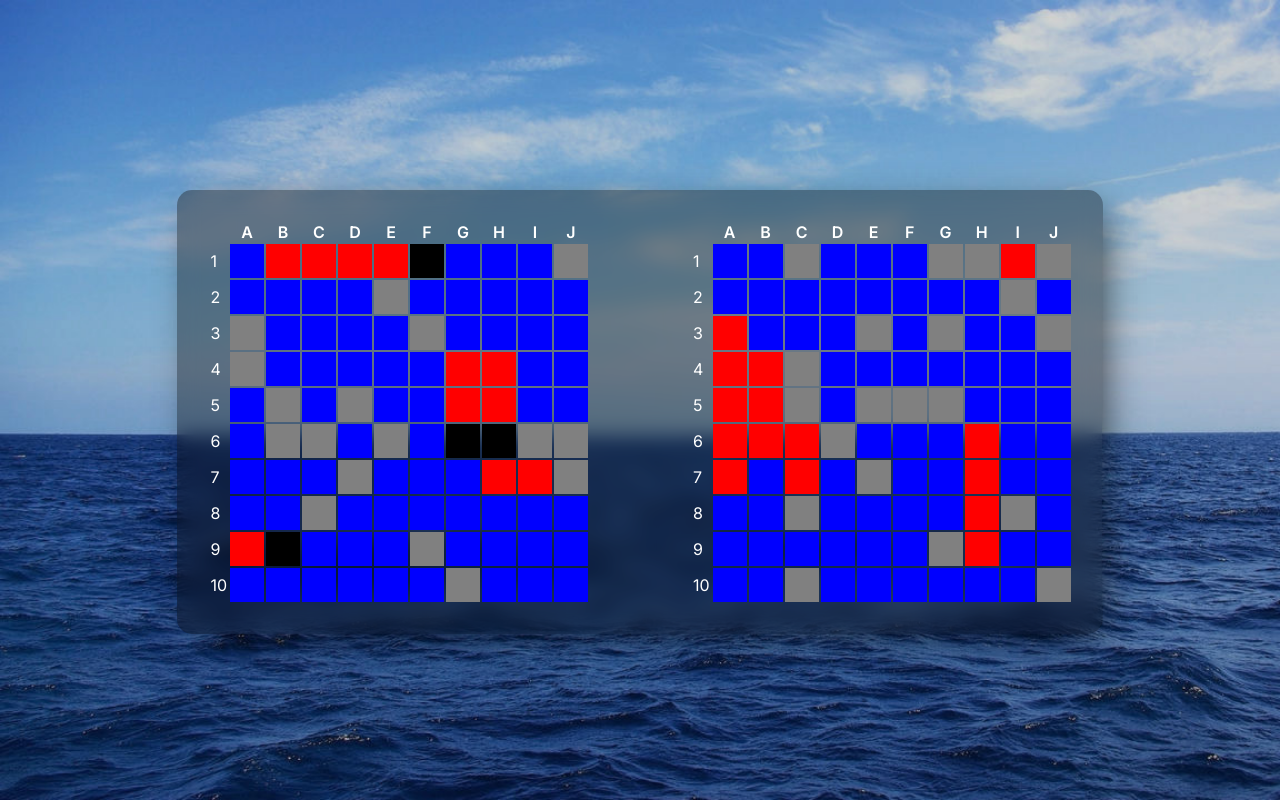
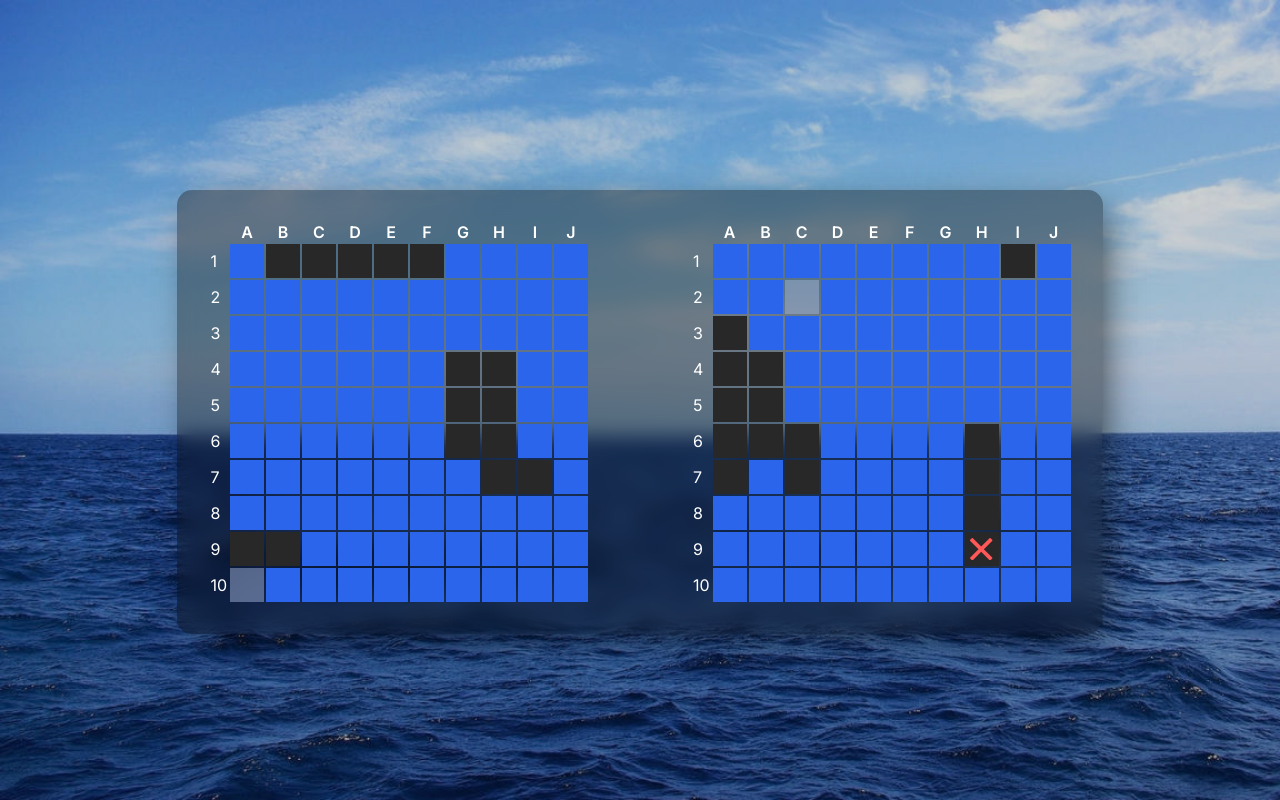
Before and after one commit to mikolajgraczyk/battleship-game-simulation, a React (Create React App) app: page / in a window 1280 px wide. Built offline with nearby package versions, Linux system fonts and the light colour scheme.

Commit message:
added visual effects based on last action and visual theme showing the winner

```diff
--- a/src/App.tsx
+++ b/src/App.tsx
@@ -8,12 +8,12 @@ function App() {
   const { player1State, player2State, gameState } = useGameScripts();
 
   return (
-    <StyledMain>
+    <StyledMain lastAction={gameState.lastAction}>
       <div>
-        <Board board={player1State.board} lastAction={gameState.lastAction} />
+        <Board board={player1State.board} />
       </div>
       <div>
-        <Board board={player2State.board} lastAction={gameState.lastAction}/>
+        <Board board={player2State.board} />
       </div>
     </StyledMain>
   );
--- a/src/Board/index.tsx
+++ b/src/Board/index.tsx
@@ -1,4 +1,4 @@
-import { Cell } from "./styled";
+import { Cell, StyledHitIcon } from "./styled";
 import { generateAlphabetLetter } from "./generateAlphabetLetter";
 
 type Board = string[][];
@@ -23,7 +23,9 @@ const Board: React.FC<BoardProps> = ({ board }) => {
           <tr key={rowIndex}>
             <td>{rowIndex + 1}</td>
             {row.map((col, colIndex) => (
-              <Cell key={colIndex} state={col}></Cell>
+              <Cell key={colIndex} state={col}>
+                {col === "hit" ? <StyledHitIcon /> : ""}
+              </Cell>
             ))}
           </tr>
         ))}
--- a/src/Board/styled.ts
+++ b/src/Board/styled.ts
@@ -1,4 +1,5 @@
 import styled, { css } from "styled-components";
+import { ReactComponent as HitIcon } from "./HitIcon.svg";
 
 interface CellProps {
   state: string;
@@ -7,29 +8,51 @@ interface CellProps {
 export const Cell = styled.td<CellProps>`
   width: 32px;
   height: 32px;
-  transition: 0.2s;
+  transition: 0.3s;
+
+  @media (max-width: 950px) {
+    width: 26px;
+    height: 26px;
+  }
+
+  @media(max-width: 420px){
+    width: 16px;
+    height: 16px;
+  }
 
   ${({ state }) =>
     state === "empty" &&
     css`
-      background-color: gray;
-    `}
+      background-color: rgba(43, 101, 236);
+    `};
 
   ${({ state }) =>
     state === "ship" &&
     css`
-      background-color: black;
-    `}
+      background-color: rgb(40, 40, 40);
+    `};
 
-    ${({ state }) =>
+  ${({ state }) =>
     state === "miss" &&
     css`
-      background-color: blue;
-    `}
+      background-color: rgba(160, 177, 215, 0.5);
+    `};
 
-    ${({ state }) =>
+  ${({ state }) =>
     state === "hit" &&
     css`
-      background-color: red;
-    `}
+      background-color: #282828;
+    `};
 `;
+
+export const StyledHitIcon = styled(HitIcon)`
+  width: 70%;
+  height: 70%;
+  display: block;
+  margin: 0 auto;
+`;
+
+export const StyledTd = styled.td`
+  text-align: center;
+  font-size: 12px;
+`;
--- a/src/useGameScripts.ts
+++ b/src/useGameScripts.ts
@@ -119,7 +119,7 @@ export const useGameScripts = () => {
         handleShoot(prevState, rowTarget, colTarget)
       );
       togglePlayerTurn();
-    }, 1);
+    }, 1500);
 
     if (player1State.destroyed === hitsToWin) {
       clearInterval(intervalId);
```
Also changed, not shown: src/Board/HitIcon.svg (added).
